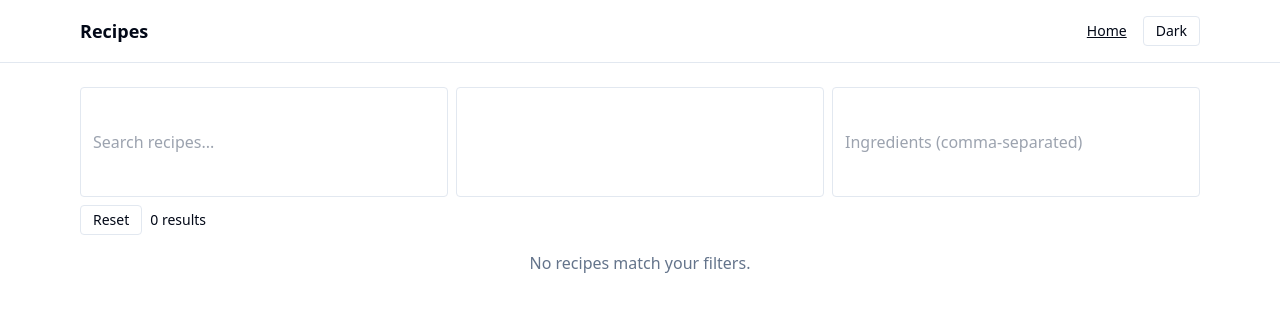
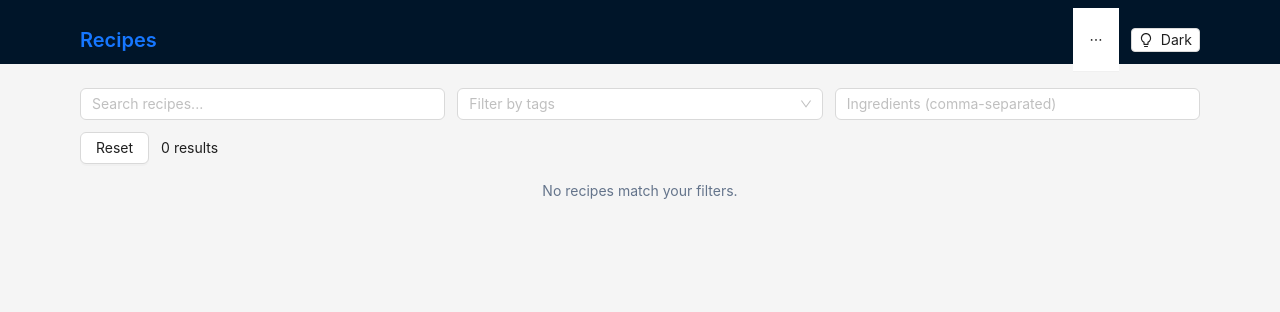
Before and after one commit to zorzigio/recipes, a React (Vite) app: page / in a window 1280 px wide. Shown: the top 312 px of the page. Built offline with nearby package versions, Linux system fonts and the light colour scheme.

Commit message:
switched to andt

```diff
--- a/package.json
+++ b/package.json
@@ -17,10 +17,14 @@
   },
   "vitest": {
     "environment": "jsdom",
-    "setupFiles": ["./vitest.setup.ts"],
+    "setupFiles": [
+      "./vitest.setup.ts"
+    ],
     "globals": true
   },
   "dependencies": {
+    "@ant-design/icons": "6.0.0",
+    "antd": "5.27.0",
     "idb": "^8.0.0",
     "lucide-react": "^0.453.0",
     "react": "^18.3.1",
--- a/src/App.tsx
+++ b/src/App.tsx
@@ -1,21 +1,27 @@
 import { Outlet, Link, NavLink } from 'react-router-dom'
 import { ThemeToggle } from './components/ThemeToggle'
+import { Layout, Menu, Typography } from 'antd'
+const { Header, Content } = Layout
 
 export default function App() {
   return (
-    <div className="min-h-screen">
-      <header className="border-b">
-        <div className="container flex items-center justify-between py-4 gap-4">
-          <Link to="/" className="font-bold text-lg">Recipes</Link>
-          <nav className="flex items-center gap-4 text-sm">
-            <NavLink to="/" className={({ isActive }) => isActive ? 'underline' : ''}>Home</NavLink>
+    <Layout style={{ minHeight: '100vh' }}>
+      <Header style={{ borderBottom: '1px solid var(--border)' }}>
+        <div className="container flex items-center justify-between py-2 gap-4">
+          <Typography.Title level={4} style={{ margin: 0 }}>
+            <Link to="/">Recipes</Link>
+          </Typography.Title>
+          <div className="flex items-center gap-3">
+            <Menu mode="horizontal" selectable={false} items={[{ key: 'home', label: <NavLink to="/">Home</NavLink> }]} />
             <ThemeToggle />
-          </nav>
+          </div>
         </div>
-      </header>
-      <main className="container py-6">
-        <Outlet />
-      </main>
-    </div>
+      </Header>
+      <Content>
+        <div className="container py-6">
+          <Outlet />
+        </div>
+      </Content>
+    </Layout>
   )
 }
--- a/src/components/EmptyState.tsx
+++ b/src/components/EmptyState.tsx
@@ -1,7 +1,9 @@
+import { Typography } from 'antd'
+
 export function EmptyState({ message }: { message: string }) {
   return (
-    <div role="status" aria-live="polite" className="text-center text-muted-foreground py-12">
-      {message}
+    <div role="status" aria-live="polite" className="text-center py-12">
+      <Typography.Text type="secondary">{message}</Typography.Text>
     </div>
   )
 }
--- a/src/components/IngredientList.tsx
+++ b/src/components/IngredientList.tsx
@@ -1,11 +1,12 @@
 import type { IngredientLine } from '@/lib/schema'
 import { formatIngredient } from '@/lib/format'
+import { Typography } from 'antd'
 
 export function IngredientList({ items }: { items: IngredientLine[] }) {
   return (
     <ul className="list-disc pl-6 space-y-1">
       {items.map((i) => (
-        <li key={i.id}>{formatIngredient(i)}</li>
+        <li key={i.id}><Typography.Text>{formatIngredient(i)}</Typography.Text></li>
       ))}
     </ul>
   )
--- a/src/components/StepList.tsx
+++ b/src/components/StepList.tsx
@@ -1,11 +1,12 @@
 import type { Step } from '@/lib/schema'
 import { replaceStepTokens } from '@/lib/scale'
+import { Typography } from 'antd'
 
 export function StepList({ steps, baseServings, currentServings }: { steps: Step[]; baseServings: number; currentServings: number }) {
   return (
     <ol className="list-decimal pl-6 space-y-2">
       {steps.map((s) => (
-        <li key={s.order}>{replaceStepTokens(s.text, baseServings, currentServings)}</li>
+        <li key={s.order}><Typography.Text>{replaceStepTokens(s.text, baseServings, currentServings)}</Typography.Text></li>
       ))}
     </ol>
   )
--- a/src/components/ThemeToggle.tsx
+++ b/src/components/ThemeToggle.tsx
@@ -1,31 +1,12 @@
-import { useEffect, useState } from 'react'
-
-function getPreferredTheme() {
-  if (typeof localStorage !== 'undefined') {
-    const saved = localStorage.getItem('theme')
-    if (saved === 'dark' || saved === 'light') return saved
-  }
-  const mq = window.matchMedia('(prefers-color-scheme: dark)')
-  return mq.matches ? 'dark' : 'light'
-}
+import { Button } from 'antd'
+import { BulbOutlined } from '@ant-design/icons'
+import { useTheme } from '@/lib/theme'
 
 export function ThemeToggle() {
-  const [theme, setTheme] = useState<'light' | 'dark'>(getPreferredTheme())
-
-  useEffect(() => {
-    const root = document.documentElement
-    if (theme === 'dark') root.classList.add('dark')
-    else root.classList.remove('dark')
-    localStorage.setItem('theme', theme)
-  }, [theme])
-
+  const { mode, toggle } = useTheme()
   return (
-    <button
-      className="px-3 py-1 rounded border text-sm"
-      aria-label="Toggle theme"
-      onClick={() => setTheme((t) => (t === 'dark' ? 'light' : 'dark'))}
-    >
-      {theme === 'dark' ? 'Light' : 'Dark'}
-    </button>
+    <Button size="small" onClick={toggle} aria-label="Toggle theme" icon={<BulbOutlined />}>
+      {mode === 'dark' ? 'Light' : 'Dark'}
+    </Button>
   )
 }
--- /dev/null
+++ b/src/lib/theme.tsx
@@ -0,0 +1,63 @@
+import { createContext, useContext, useEffect, useMemo, useState, type ReactNode } from 'react'
+import { ConfigProvider, App as AntdApp, theme as antdTheme, type ThemeConfig } from 'antd'
+
+type Mode = 'light' | 'dark'
+
+function getPreferredTheme(): Mode {
+  if (typeof window !== 'undefined') {
+    try {
+      const saved = localStorage.getItem('theme')
+      if (saved === 'dark' || saved === 'light') return saved
+    } catch { }
+    const mq = window.matchMedia('(prefers-color-scheme: dark)')
+    return mq.matches ? 'dark' : 'light'
+  }
+  return 'light'
+}
+
+type ThemeCtx = {
+  mode: Mode
+  toggle: () => void
+  setMode: (m: Mode) => void
+}
+
+const ThemeContext = createContext<ThemeCtx | undefined>(undefined)
+
+export function ThemeProvider({ children }: { children: ReactNode }) {
+  const [mode, setMode] = useState<Mode>(() => getPreferredTheme())
+
+  useEffect(() => {
+    const root = document.documentElement
+    if (mode === 'dark') root.classList.add('dark')
+    else root.classList.remove('dark')
+    try { localStorage.setItem('theme', mode) } catch { }
+  }, [mode])
+
+  const cfg: ThemeConfig = useMemo(() => ({
+    algorithm: mode === 'dark' ? antdTheme.darkAlgorithm : antdTheme.defaultAlgorithm,
+    token: {
+      // Optional: align primary with Tailwind-ish palette if desired
+      // colorPrimary: '#1677ff',
+    },
+  }), [mode])
+
+  const value = useMemo<ThemeCtx>(() => ({
+    mode,
+    toggle: () => setMode((m) => (m === 'dark' ? 'light' : 'dark')),
+    setMode,
+  }), [mode])
+
+  return (
+    <ThemeContext.Provider value={value}>
+      <ConfigProvider theme={cfg} componentSize="middle">
+        <AntdApp>{children}</AntdApp>
+      </ConfigProvider>
+    </ThemeContext.Provider>
+  )
+}
+
+export function useTheme() {
+  const ctx = useContext(ThemeContext)
+  if (!ctx) throw new Error('useTheme must be used within ThemeProvider')
+  return ctx
+}
--- a/src/main.tsx
+++ b/src/main.tsx
@@ -1,13 +1,16 @@
 import React from 'react'
 import ReactDOM from 'react-dom/client'
 import { BrowserRouter, Route, Routes } from 'react-router-dom'
+import 'antd/dist/reset.css'
 import './index.css'
 import App from '@/App'
 import Home from '@/pages/Home'
 import Recipe from '@/pages/Recipe'
+import { ThemeProvider } from '@/lib/theme'
 
 ReactDOM.createRoot(document.getElementById('root')!).render(
   <React.StrictMode>
+    <ThemeProvider>
       <BrowserRouter basename={import.meta.env.BASE_URL}>
         <Routes>
           <Route path="/" element={<App />}>
@@ -16,5 +19,6 @@ ReactDOM.createRoot(document.getElementById('root')!).render(
           </Route>
         </Routes>
       </BrowserRouter>
+    </ThemeProvider>
   </React.StrictMode>
 )
--- a/src/pages/Home.tsx
+++ b/src/pages/Home.tsx
@@ -4,6 +4,7 @@ import { filterAndSort, type Filters } from '@/lib/search'
 import type { Recipe } from '@/lib/schema'
 import recipesSeed from '@/data/recipes.json'
 import { Link } from 'react-router-dom'
+import { Input, Select, Button, Tag, Card, Typography, Space } from 'antd'
 
 function useDebounced<T>(value: T, delay = 200) {
   const [v, setV] = useState(value)
@@ -43,46 +44,45 @@ export default function Home() {
 
   return (
     <div className="space-y-4">
-      <section className="grid gap-2 md:grid-cols-3">
-        <input
-          className="border rounded px-3 py-2"
+      <section className="grid gap-3 md:grid-cols-3">
+        <Input
           placeholder="Search recipes..."
           value={filters.q}
           onChange={(e) => setFilters((f) => ({ ...f, q: e.target.value }))}
           aria-label="Search free text"
         />
-        <select multiple className="border rounded px-3 py-2 min-h-[2.5rem]" value={filters.tags} onChange={(e) => {
-          const opts = Array.from(e.target.selectedOptions).map((o) => o.value)
-          setFilters((f) => ({ ...f, tags: opts }))
-        }} aria-label="Filter by tags">
-          {uniqueTags.map((t) => (
-            <option key={t} value={t}>{t}</option>
-          ))}
-        </select>
-        <input
-          className="border rounded px-3 py-2"
+        <Select
+          mode="multiple"
+          placeholder="Filter by tags"
+          value={filters.tags}
+          onChange={(opts) => setFilters((f) => ({ ...f, tags: opts }))}
+          options={uniqueTags.map((t) => ({ value: t, label: t }))}
+          aria-label="Filter by tags"
+        />
+        <Input
           placeholder="Ingredients (comma-separated)"
           value={filters.ingredients.join(', ')}
           onChange={(e) => setFilters((f) => ({ ...f, ingredients: e.target.value.split(',').map((s) => s.trim()).filter(Boolean) }))}
           aria-label="Filter by ingredients"
         />
-        <div className="col-span-full flex items-center gap-2 text-sm">
-          <button className="border rounded px-3 py-1" onClick={() => setFilters({ tags: [], ingredients: [], q: '' })}>Reset</button>
+        <div className="col-span-full flex items-center gap-3 text-sm">
+          <Button onClick={() => setFilters({ tags: [], ingredients: [], q: '' })}>Reset</Button>
           <span aria-live="polite">{results.length} results {elapsed ? `( ${Math.round(elapsed)} ms )` : ''}</span>
         </div>
       </section>
 
       <section className="grid gap-4 sm:grid-cols-2 lg:grid-cols-3">
         {results.map((r) => (
-          <Link key={r.id} to={`/recipe/${r.id}`} className="rounded border overflow-hidden hover:shadow">
-            {r.image && <img src={r.image} alt="" className="w-full h-40 object-cover" />}
-            <div className="p-3 space-y-2">
-              <h3 className="font-semibold">{r.title}</h3>
-              {r.description && <p className="text-sm text-muted-foreground line-clamp-2">{r.description}</p>}
-              <div className="flex flex-wrap gap-1 text-xs text-muted-foreground">
-                {r.tags.map((t) => <span key={t} className="px-2 py-0.5 border rounded-full">{t}</span>)}
-              </div>
-            </div>
+          <Link key={r.id} to={`/recipe/${r.id}`}>
+            <Card hoverable cover={r.image ? <img src={r.image} alt="" style={{ height: 160, objectFit: 'cover' }} /> : undefined}>
+              <Space direction="vertical" size="small" style={{ width: '100%' }}>
+                <Typography.Title level={5} style={{ margin: 0 }}>{r.title}</Typography.Title>
+                {r.description && <Typography.Paragraph type="secondary" ellipsis={{ rows: 2 }}>{r.description}</Typography.Paragraph>}
+                <div className="flex flex-wrap gap-1">
+                  {r.tags.map((t) => <Tag key={t}>{t}</Tag>)}
+                </div>
+              </Space>
+            </Card>
           </Link>
         ))}
         {results.length === 0 && (
```
Also changed, not shown: src/components/RecipeCard.tsx (+11 -9 lines), src/components/ServingsControl.tsx (+4 -3 lines), src/pages/Recipe.tsx (+17 -19 lines), 1 other file (tests, documents, lock files or other folders). Lines whose indentation alone changed are shown as unchanged.
